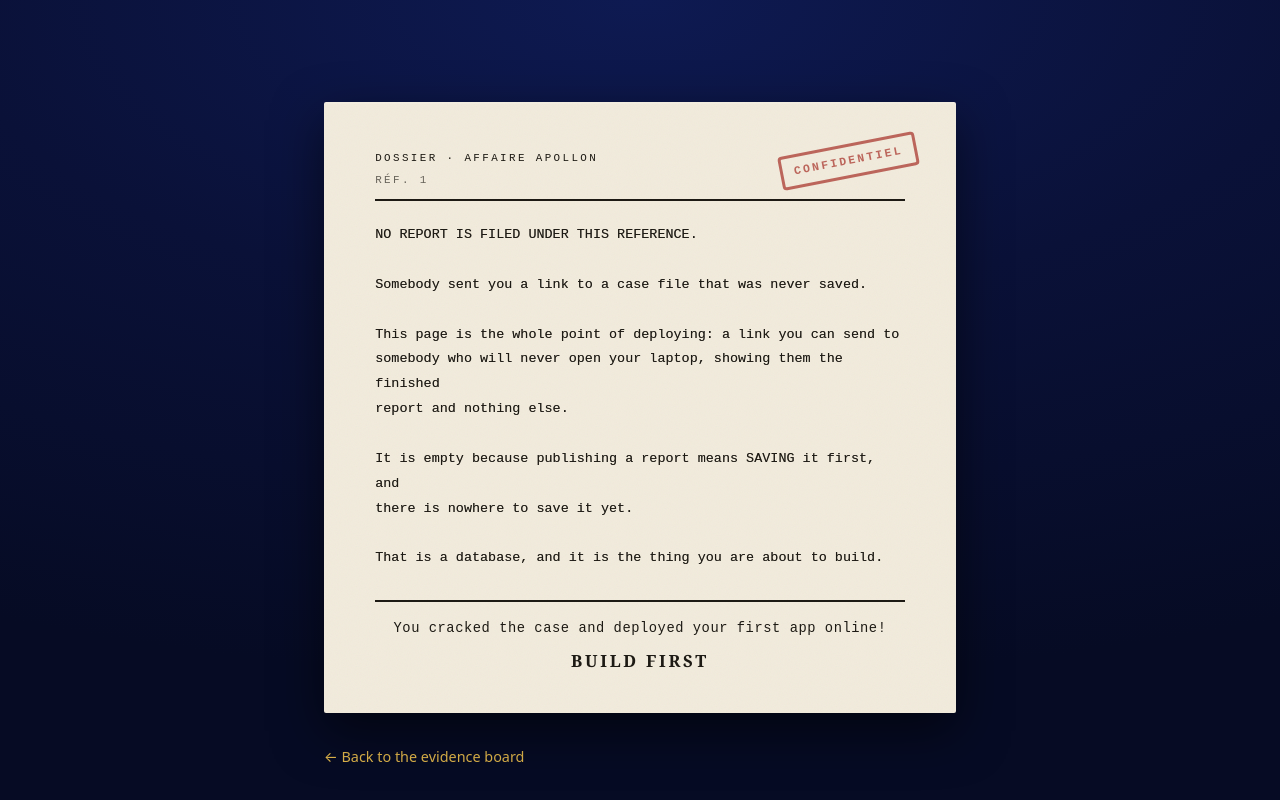
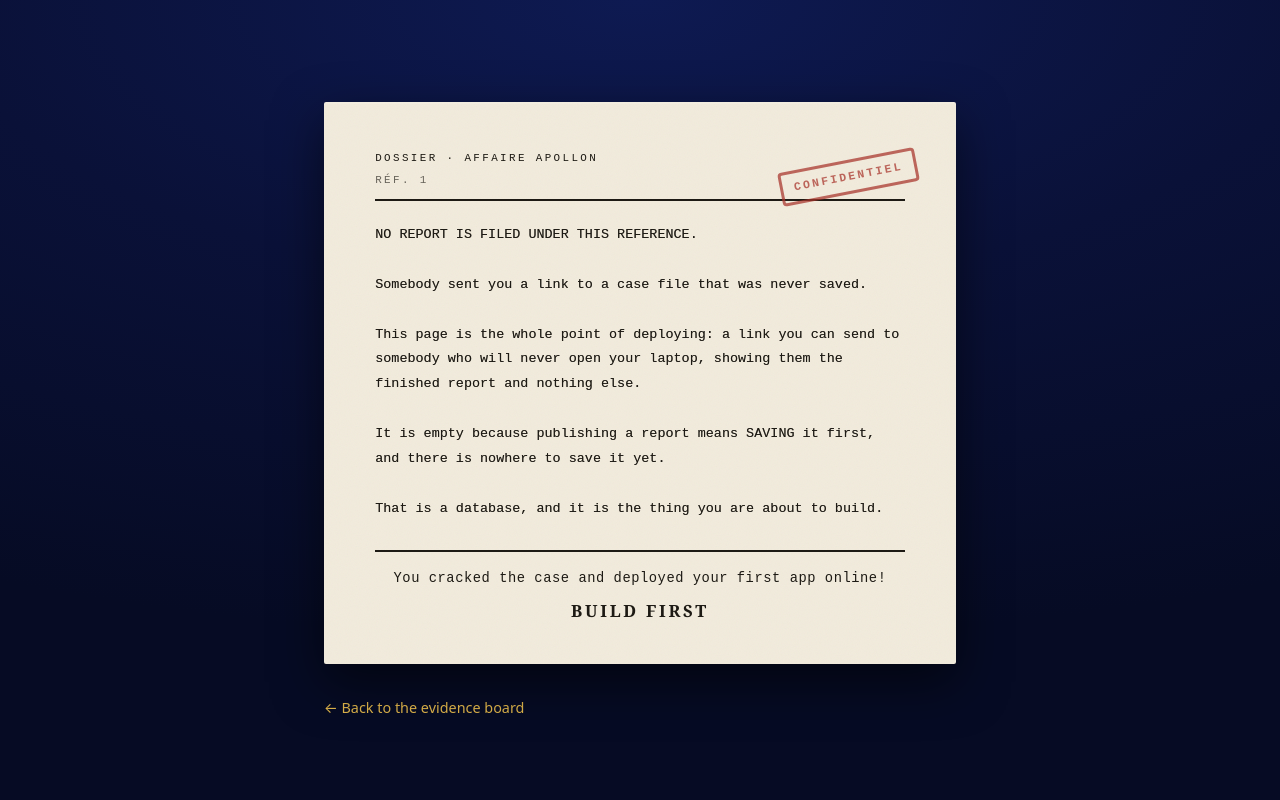
Before and after one commit to Build-First/incident-room, a Next.js app: page /report/1 in a window 1280 px wide. Shown: the top 800 px of the page. Built offline with nearby package versions, Linux system fonts and the light colour scheme.

Commit message:
Let the case file text wrap itself, and give the stamp its own lane

```diff
--- a/app/globals.css
+++ b/app/globals.css
@@ -233,18 +233,18 @@ select.status {
 }
 .cf-head {
   border-bottom: 2px solid #1d1a14; padding-bottom: 0.6rem; margin-bottom: 1.4rem;
-  padding-right: 9rem;
+  padding-right: 10.5rem;
 }
 .cf-head .cf-sub { opacity: 0.65; margin-top: 0.25rem; }
 .cf-head p { margin: 0; font-size: 0.68rem; letter-spacing: 0.22em; text-transform: uppercase; }
 .cf-stamp {
-  position: absolute; top: clamp(1.4rem, 4vw, 2.6rem); right: clamp(1rem, 3vw, 2.4rem);
+  position: absolute; top: clamp(2.2rem, 5vw, 3.6rem); right: clamp(1rem, 3vw, 2.4rem);
   border: 3px solid #a8332a; color: #a8332a; border-radius: 4px;
   padding: 0.3rem 0.7rem; font-size: 0.72rem; letter-spacing: 0.2em; font-weight: 700;
   transform: rotate(-11deg); opacity: 0.72; pointer-events: none; text-transform: uppercase;
 }
 .cf-body {
-  white-space: pre-wrap; font-size: clamp(0.82rem, 1.05vw, 0.95rem); line-height: 1.85;
+  white-space: pre-wrap; overflow-wrap: break-word; font-size: clamp(0.82rem, 1.05vw, 0.95rem); line-height: 1.85;
   /* faint typewriter unevenness */
   text-shadow: 0 0 0.6px rgba(29, 26, 20, 0.5);
 }
```
Also changed, not shown: app/report/[id]/page.js (+2 -5 lines).
